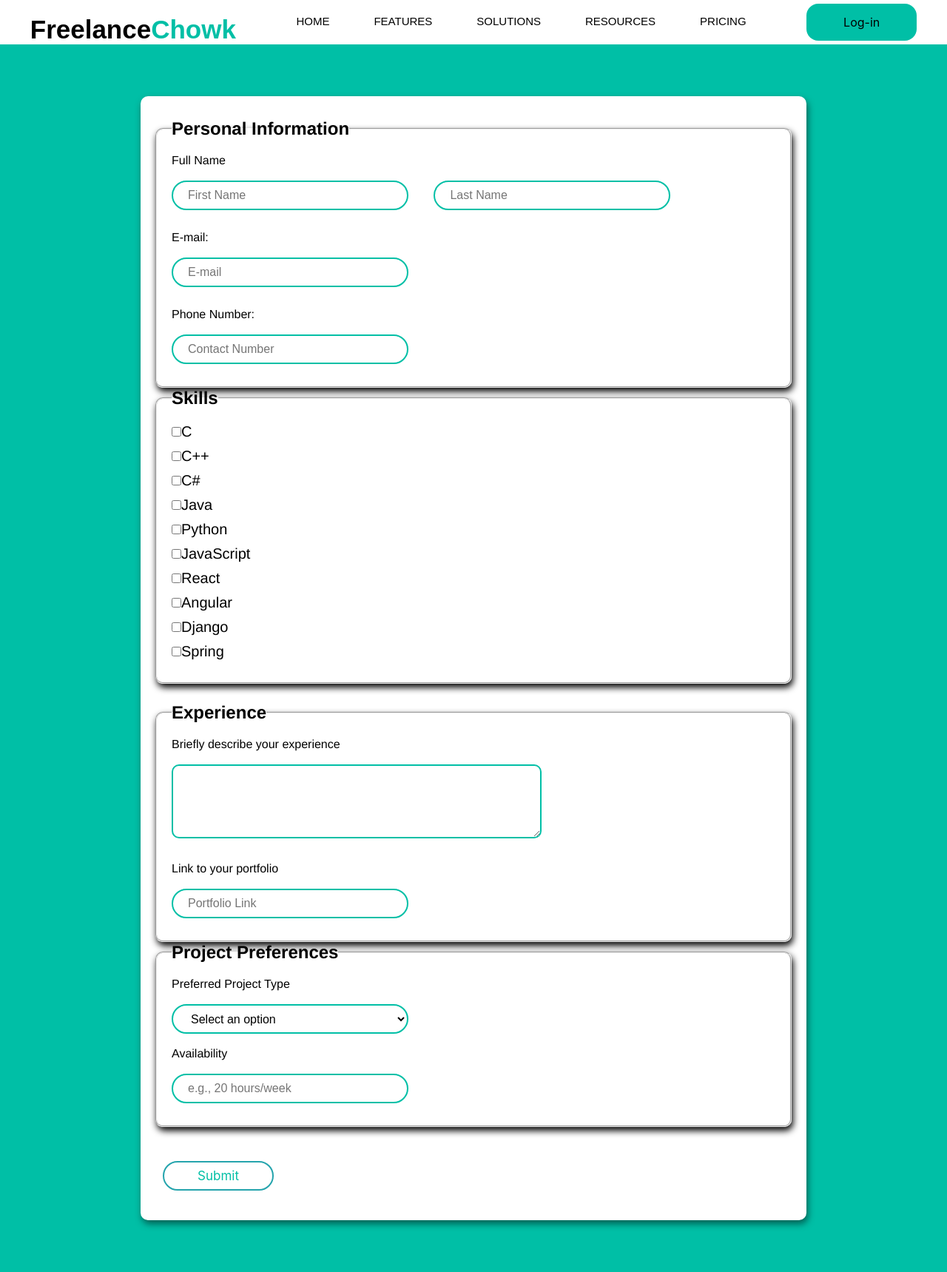
After one commit to daoneytbatue/FreelanceChowk, a Node server app: template views/freelancer-questionare.ejs in a window 1280 px wide. The commit adds this page. Shown: the whole page at 74% size. Run offline with Node 20, Linux system fonts and the light colour scheme; the template is opened without the code that fills it, so the values that code supplies are empty; some libraries are stand-ins or nearby versions.

Commit message:
freelancer questionare and font icon

```diff
--- /dev/null
+++ b/public/stylesheets/questionare.css
@@ -0,0 +1,109 @@
+body {
+    font-family: "Gilroy-Medium-☞", Helvetica;
+    margin: 0;
+    padding: 0;
+    /* text-align: center; */
+    /* overflow: hidden; */
+}
+
+form {
+    background-color: #fff;
+    border-radius: 10px;
+    max-width: 900px;
+    margin: 50px auto;
+    padding: 30px 20px;
+    box-shadow: 2px 5px 10px rgba(0, 0, 0, 0.5);
+}
+
+fieldset {
+    border-radius: 10px;
+    padding: 20px;
+    box-shadow: 2px 5px 10px black;
+}
+
+.container {
+    background: #00bfa6;
+    padding: 20px;
+    display: block;
+}
+
+.name label {
+    font-size: 16px;
+}
+
+.personal_info {
+    display: block;
+}
+
+.your_skills {
+    text-align: left;
+    margin-bottom: 25px;
+}
+
+.your_skills input[type="radio"] {
+    display: inline-block;
+    width: auto;
+}
+
+.your_skills label {
+    display: block;
+    margin-bottom: 10px;
+    font-size: 20px;
+}
+
+.your_skills input {
+    border: 1px solid #777;
+    border-radius: 2px;
+    font-family: "Gilroy-Medium-☞", Helvetica;
+    padding: 10px;
+}
+
+input[type="text"],
+input[type="email"],
+input[type="tel"],
+input[type="url"] {
+    padding: 0 20px;
+    margin: 0px 30px 10px 0px;
+    height: 40px;
+    width: 20rem;
+    border: none;
+    border-radius: 20px;
+    background: #fff;
+    color: black;
+    border: 2px solid #00bfa6;
+    font-size: 16px;
+
+    &:focus {
+        /* background: #00c5ab; */
+        border: 2px solid white;
+    }
+}
+
+.experience textarea {
+    font-size: 16px;
+    padding: 10px;
+    margin: 0px 30px 10px 0px;
+    border: 2px solid #00bfa6;
+    border-radius: 10px;
+    width: 500px;
+    height: 100px;
+}
+
+.btn {
+    margin: 10px;
+    border-radius: 20px;
+}
+
+.project_preference select {
+    background: #fff;
+    width: 20rem;
+    height: 40px;
+    border-radius: 20px;
+    border: 2px solid #00bfa6;
+    padding-left: 20px;
+    font-size: 16px;
+
+    &:focus {
+        background: #fdfdfd;
+    }
+}
--- /dev/null
+++ b/views/freelancer-questionare.ejs
@@ -0,0 +1,145 @@
+<!DOCTYPE html>
+<html lang="en">
+
+<head>
+    <meta charset="UTF-8">
+    <meta name="viewport" content="width=device-width, initial-scale=1.0">
+    <link rel="stylesheet" href="stylesheets/style.css">
+    <link rel="stylesheet" href="stylesheets/questionare.css">
+    <title>Freelancer Questionnaire</title>
+</head>
+
+<body>
+    <nav>
+        <div class="navbar">
+            <div class="aryanlogo">
+                <a href="index.html">Freelance<span class="free">Chowk</span></a>
+            </div>
+            <div class="menu-btn">
+                <button class="icon" onclick="mega_menu()">
+                    <i class="fa-solid fa-bars"></i>
+                </button>
+                <ul class="nav-menu">
+                    <li>HOME</li>
+                    <li>FEATURES</li>
+                    <li>SOLUTIONS</li>
+                    <li>RESOURCES</li>
+                    <li>PRICING</li>
+                </ul>
+            </div>
+            <div class="log-in-btn">
+                <a class="nav-connect" href="login.html">
+                    Log-in
+                </a>
+            </div>
+        </div>
+    </nav>
+    <main class="container">
+        <form id="questionnaire">
+            <section class="personal_info">
+                <fieldset>
+                    <legend>
+                        <h2>Personal Information</h2>
+                    </legend>
+                    <div class="name">
+                        <label for="name">Full Name </label><br><br>
+                        <input type="text" id="name1" required placeholder="First Name">
+                        <input type="text" id="name2" required placeholder="Last Name">
+                    </div><br>
+
+                    <label for="email">E-mail:</label><br><br>
+                    <input type="email" id="email" required placeholder="E-mail">
+                    <br><br>
+
+                    <label for="phone">Phone Number:</label><br><br>
+                    <input type="tel" id="phone" required placeholder="Contact Number">
+                </fieldset>
+            </section>
+
+            <section class="skills">
+                <fieldset class="your_skills">
+                    <legend>
+                        <h2>Skills</h2>
+                    </legend>
+                    <label for="inp-1">
+                        <input type="checkbox" name="C">C
+                        </input>
+                    </label>
+                    <label for="inp-2">
+                        <input type="checkbox" name="C++">C++
+                        </input>
+                    </label>
+                    <label for="inp-3">
+                        <input type="checkbox" name="C#">C#
+                        </input>
+                    </label>
+                    <label for="inp-4">
+                        <input type="checkbox" name="Java">Java
+                    </label>
+                    <label for="inp-5">
+                        <input type="checkbox" name="Python">Python
+                        </input>
+                    </label>
+                    <label for="inp-6">
+                        <input type="checkbox" name="JavaScript">JavaScript
+                        </input>
+                    </label>
+                    <label for="inp-7">
+                        <input type="checkbox" name="React">React
+                        </input>
+                    </label>
+                    <label for="inp-7">
+                        <input type="checkbox" name="Angular">Angular
+                        </input>
+                    </label>
+                    <label for="inp-7">
+                        <input type="checkbox" name="Django">Django
+                        </input>
+                    </label>
+                    <label for="inp-7">
+                        <input type="checkbox" name="SpringBoot">Spring
+                        </input>
+                    </label>
+                </fieldset>
+            </section>
+
+            <section class="experience">
+                <fieldset>
+                    <legend>
+                        <h2>Experience</h2>
+                    </legend>
+                    <label for="experience">Briefly describe your experience</label><br><br>
+                    <textarea id="experience" rows="4" required></textarea><br><br>
+
+                    <label for="portfolio">Link to your portfolio</label><br><br>
+                    <input type="url" id="portfolio" placeholder="Portfolio Link">
+                </fieldset>
+            </section>
+
+            <section class="project_preference">
+                <fieldset>
+                    <legend>
+                        <h2>Project Preferences</h2>
+                    </legend>
+                    <label for="project-type">Preferred Project Type</label><br><br>
+                    <select id="project-type" required>
+                        <option value="" disabled selected>Select an option</option>
+                        <option value="short-term">Short-term</option>
+                        <option value="long-term">Long-term</option>
+                        <option value="part-time">Part-time</option>
+                    </select>
+                    <br><br>
+
+                    <label for="availability">Availability</label><br><br>
+                    <input type="text" id="availability" placeholder="e.g., 20 hours/week" required>
+                </fieldset>
+            </section>
+            <br><br>
+            <button type="submit" class="btn">Submit</button>
+        </form>
+    </main>
+
+    <script src="javascript/script.js"></script>
+</body>
+
+</html>
--- a/views/signin.ejs
+++ b/views/signin.ejs
@@ -9,6 +9,7 @@
     <link rel="preconnect" href="https://fonts.googleapis.com">
     <link rel="preconnect" href="https://fonts.gstatic.com" crossorigin>
     <link href="https://fonts.googleapis.com/css2?family=Bebas+Neue&display=swap" rel="stylesheet">
+    <link rel="stylesheet" href="https://cdnjs.cloudflare.com/ajax/libs/font-awesome/6.4.0/css/all.min.css">
     <script src="https://kit.fontawesome.com/64d58efce2.js" crossorigin="anonymous"></script>
 </head>
 
--- a/views/signup.ejs
+++ b/views/signup.ejs
@@ -9,6 +9,7 @@
     <link rel="preconnect" href="https://fonts.googleapis.com">
     <link rel="preconnect" href="https://fonts.gstatic.com" crossorigin>
     <link href="https://fonts.googleapis.com/css2?family=Bebas+Neue&display=swap" rel="stylesheet">
+    <link rel="stylesheet" href="https://cdnjs.cloudflare.com/ajax/libs/font-awesome/6.4.0/css/all.min.css">
     <script src="https://kit.fontawesome.com/64d58efce2.js" crossorigin="anonymous"></script>
 </head>
 
```
